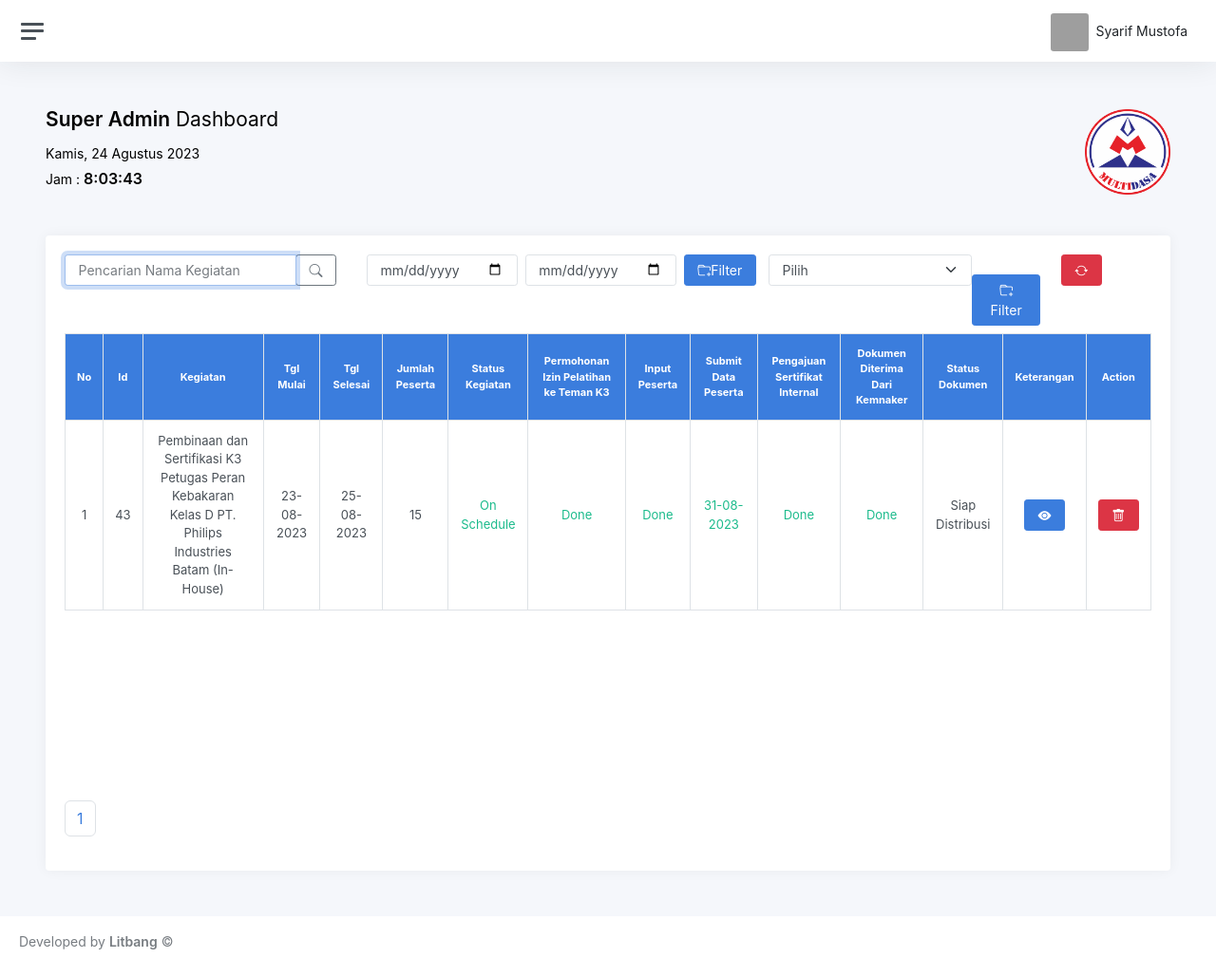
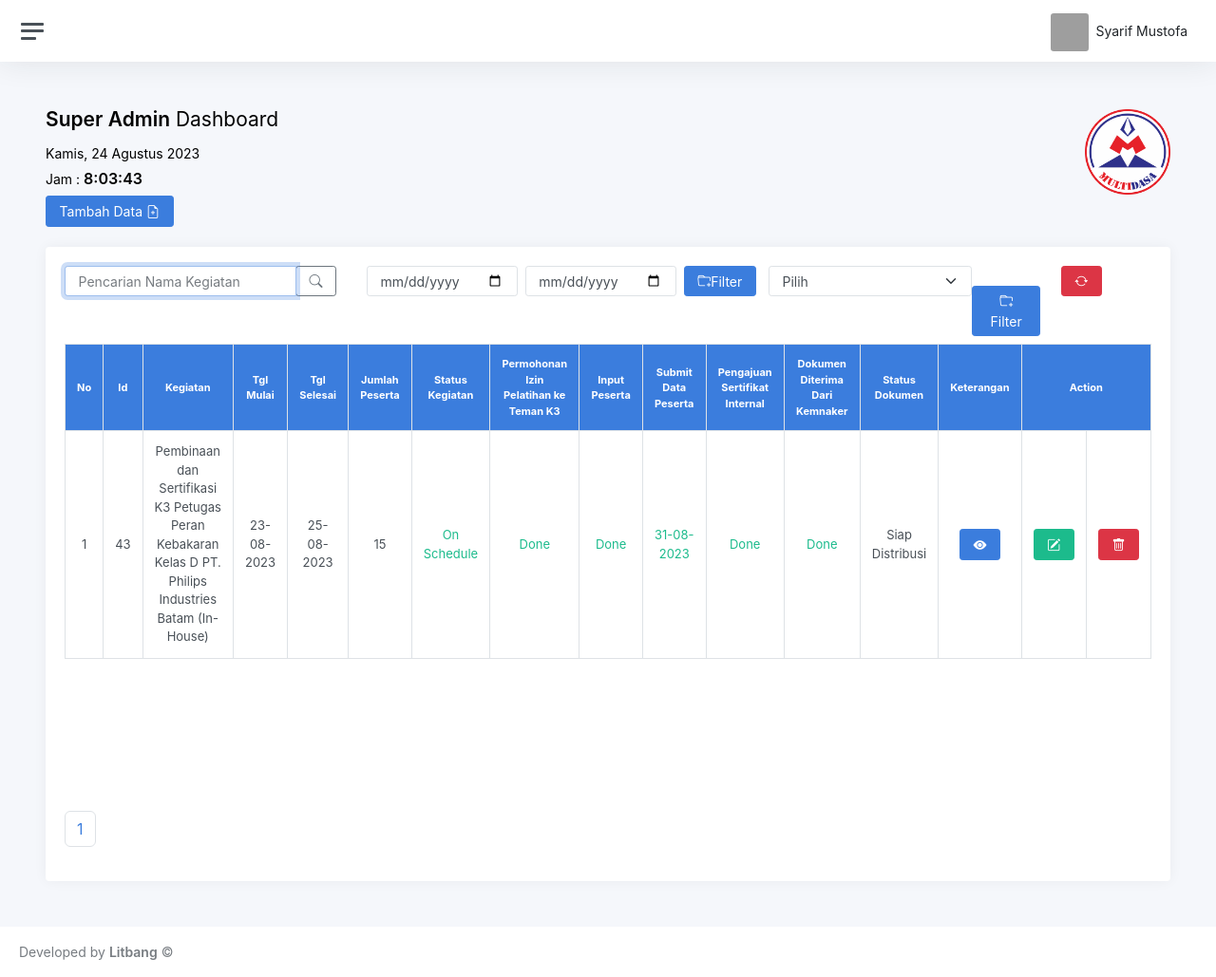
Before and after one commit to lazlanrafar/multitra-pelatihan-web, a PHP site: page /superadmin.php in a window 1280 px wide. Shown: the whole page at 95% size. Before the commit the page ends 1000 px from the top, so only its background shows below. Run offline with PHP 8.4, Linux system fonts and the light colour scheme; a user stored in the database is signed in; data comes from the database, SQL or seed files in the repository; grey boxes are pictures that could not be loaded.

Commit message:
add action superadmin

```diff
--- /dev/null
+++ b/config/pelatihan-superadmin.php
@@ -0,0 +1,49 @@
+<?php
+require 'pelatihan.php';
+
+function createPelatihan($data)
+{
+    global $conn;
+    $nama_kegiatan = htmlspecialchars($data['nama_kegiatan']);
+    $tanggal_mulai = htmlspecialchars($data['tanggal_mulai']);
+    $tanggal_selesai = htmlspecialchars($data['tanggal_selesai']);
+    $jumlah_peserta = htmlspecialchars($data['jumlah_peserta']);
+    $status_kegiatan = htmlspecialchars($data['status_kegiatan']);
+    $keterangan = htmlspecialchars($data['keterangan']);
+    $tgl_target_dok = date('Y-m-d', strtotime('+60 days', strtotime($tanggal_selesai)));
+    $tgl_target_serti = date('Y-m-d', strtotime('+6 days', strtotime($tanggal_selesai)));
+    $tgl_target_permohonan_izin = date('Y-m-d', strtotime('-5 days', strtotime($tanggal_mulai)));
+    $tgl_target_input_peserta = date('Y-m-d', strtotime('-1 days', strtotime($tanggal_selesai)));
+    $created_at = date('Y-m-d H:i:s');
+
+    $query = "INSERT INTO tabel_pelatihan(nama_kegiatan, tanggal_mulai, tanggal_selesai, jumlah_peserta, status_kegiatan, keterangan, tgl_target_dok, tgl_target_serti, tgl_target_permohonan_izin, tgl_target_input_peserta, created_at)
+    VALUES ('$nama_kegiatan', '$tanggal_mulai', '$tanggal_selesai', '$jumlah_peserta', '$status_kegiatan', '$keterangan', '$tgl_target_dok', '$tgl_target_serti', '$tgl_target_permohonan_izin', '$tgl_target_input_peserta', '$created_at')";
+
+    mysqli_query($conn, $query);
+
+    return mysqli_affected_rows($conn);
+}
+
+function updatePelatihan($data)
+{
+    global $conn;
+    $id = $data['id'];
+    $nama_kegiatan = htmlspecialchars($data['nama_kegiatan']);
+    $tanggal_mulai = htmlspecialchars($data['tanggal_mulai']);
+    $tanggal_selesai = htmlspecialchars($data['tanggal_selesai']);
+    $jumlah_peserta = htmlspecialchars($data['jumlah_peserta']);
+    $status_kegiatan = htmlspecialchars($data['status_kegiatan']);
+    $keterangan = htmlspecialchars($data['keterangan']);
+    $tgl_target_dok = date('Y-m-d', strtotime('+60 days', strtotime($tanggal_selesai)));
+    $tgl_target_serti = date('Y-m-d', strtotime('+6 days', strtotime($tanggal_selesai)));
+    $tgl_target_permohonan_izin = date('Y-m-d', strtotime('-5 days', strtotime($tanggal_mulai)));
+    $tgl_target_input_peserta = date('Y-m-d', strtotime('-1 days', strtotime($tanggal_selesai)));
+
+    $query = "UPDATE tabel_pelatihan
+    SET nama_kegiatan = '$nama_kegiatan', tanggal_mulai = '$tanggal_mulai', tanggal_selesai = '$tanggal_selesai', jumlah_peserta = '$jumlah_peserta', status_kegiatan = '$status_kegiatan', keterangan = '$keterangan', tgl_target_dok = '$tgl_target_dok', tgl_target_serti = '$tgl_target_serti', tgl_target_permohonan_izin = '$tgl_target_permohonan_izin', tgl_target_input_peserta = '$tgl_target_input_peserta'
+    WHERE id = $id";
+
+    mysqli_query($conn, $query);
+
+    return mysqli_affected_rows($conn);
+}
--- a/superadmin.php
+++ b/superadmin.php
@@ -10,7 +10,7 @@ if ($_SESSION['user_akses'] !== 'Super Admin') {
     exit();
 }
 
-require 'config/pelatihan.php';
+require 'config/pelatihan-superadmin.php';
 
 //pagination
 //konfigurasi
@@ -69,6 +69,7 @@ if (isset($_POST['filter_status'])) {
                         <img src="assets/img/logo.png" width="90" alt="">
                     </div>
 
+                    <?php include 'components/marketing-form-pelatihan.php'; ?>
                     <br>
                     <br>
                     <div class="card">
@@ -92,7 +93,7 @@ if (isset($_POST['filter_status'])) {
                                             <th>Dokumen Diterima Dari Kemnaker</th>
                                             <th>Status Dokumen</th>
                                             <th>Keterangan</th>
-                                            <th>Action</th>
+                                            <th colspan="2">Action</th>
                                         </tr>
                                     </thead>
                                     <tbody>
@@ -113,6 +114,9 @@ if (isset($_POST['filter_status'])) {
                                             <?php require 'partials/row-dokumen-diterima.php'; ?>
                                             <?php require 'partials/row-status-dokumen.php'; ?>
                                             <?php require 'partials/row-keterangan.php'; ?>
+                                            <td>
+                                                <?php require 'components/marketing-form-update-pelatihan.php'; ?>
+                                            </td>
                                             <td>
                                                 <?php require 'components/handle-delete-pelatihan.php'; ?>
                                             </td>
```
